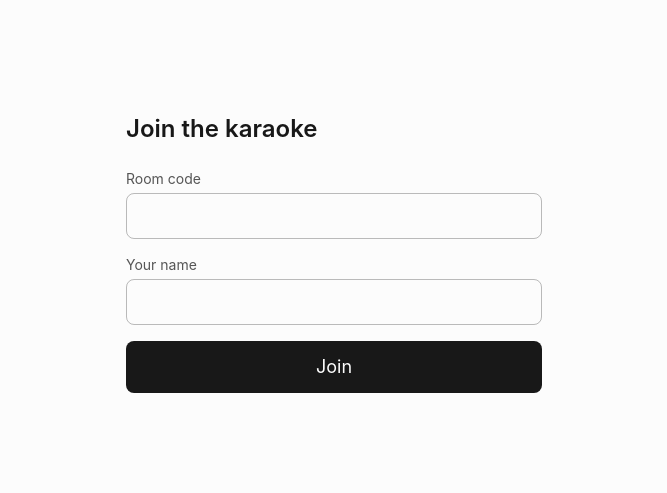
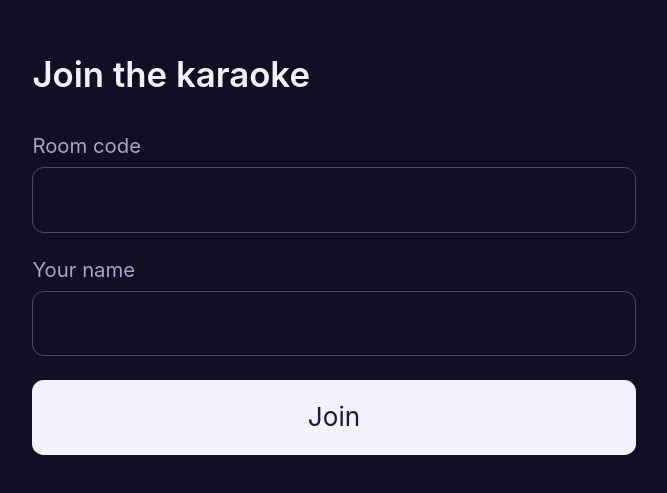
Before and after one commit to PaulAugsten/karaoke, a Next.js app: page /join in a window 1280 px wide. Shown: the part 147-640 px from the top of the page, without its empty margins (306-973 px from the left). Built offline with nearby package versions, Linux system fonts and the light colour scheme.

Commit message:
feat: add neon night tokens, display font, selected ring and button

```diff
--- a/app/globals.css
+++ b/app/globals.css
@@ -3,15 +3,31 @@
 /* Design tokens: define colors/spacing/radii here and use the generated utilities
    (bg-surface, text-muted, ...) instead of hand-rolled CSS. */
 @theme {
-    --color-surface: oklch(0.99 0 0);
-    --color-foreground: oklch(0.21 0 0);
-    --color-muted: oklch(0.45 0 0);
+    --color-background: #120e24; /* the page and the inside of fields */
+    --color-surface: #1d1838; /* panels, rows, dropdowns */
+    --color-line: #2e2752; /* decorative borders */
+    --color-field: #6f66a6; /* borders of fields: 3:1 against the page */
+    --color-foreground: #f4f1ff;
+    --color-muted: #a9a3c7;
+    --color-accent: #ff4fa3; /* pink: one element per screen */
+    --color-accent-ink: #2a0518; /* text on accent fills */
+    --color-highlight: #5ce1e6; /* cyan: room code, selected ring, "Added" */
+    --color-danger: #ff6b6b;
+    --color-danger-ink: #2a0707; /* text on danger fills */
 }
 
-@media (prefers-color-scheme: dark) {
-    :root {
-        --color-surface: oklch(0.17 0 0);
-        --color-foreground: oklch(0.96 0 0);
-        --color-muted: oklch(0.72 0 0);
+@theme inline {
+    --font-display: var(--font-bricolage), ui-sans-serif, system-ui, sans-serif;
+}
+
+@layer base {
+    html {
+        color-scheme: dark;
+        font-size: clamp(100%, min(2.6vw, 2.9vh), 400%);
+    }
+
+    :focus-visible {
+        outline: max(3px, 0.2rem) solid var(--color-highlight);
+        outline-offset: max(3px, 0.2rem);
     }
 }
--- a/app/layout.tsx
+++ b/app/layout.tsx
@@ -1,17 +1,29 @@
 import { Analytics } from '@vercel/analytics/next';
 import { SpeedInsights } from '@vercel/speed-insights/next';
-import type { Metadata } from 'next';
+import type { Metadata, Viewport } from 'next';
+import { Bricolage_Grotesque } from 'next/font/google';
 import './globals.css';
+
+const bricolage = Bricolage_Grotesque({
+    subsets: ['latin'],
+    display: 'swap',
+    variable: '--font-bricolage',
+});
 
 export const metadata: Metadata = {
     title: 'Karaoke',
-    description: '',
+    description: 'Pick songs on your phone. Sing them on the big screen.',
+};
+
+export const viewport: Viewport = {
+    colorScheme: 'dark',
+    themeColor: '#120e24',
 };
 
 export default function RootLayout({ children }: Readonly<{ children: React.ReactNode }>) {
     return (
-        <html lang="en">
-            <body className="bg-surface text-foreground antialiased">
+        <html lang="en" className={bricolage.variable}>
+            <body className="bg-background text-foreground antialiased">
                 {children}
                 <Analytics />
                 <SpeedInsights />
--- /dev/null
+++ b/components/Button.tsx
@@ -0,0 +1,34 @@
+import type { ComponentProps } from 'react';
+
+type Variant = 'primary' | 'outline' | 'danger';
+type Size = 'md' | 'lg' | 'xl';
+
+const VARIANTS: Record<Variant, string> = {
+    primary: 'bg-accent text-accent-ink',
+    outline: 'border-2 border-line bg-background/75 text-foreground',
+    danger: 'bg-danger text-danger-ink',
+};
+
+const SIZES: Record<Size, string> = {
+    md: 'rounded-xl px-4 py-3 text-lg',
+    lg: 'rounded-xl px-5 py-3 text-xl',
+    xl: 'rounded-2xl px-10 py-5 text-3xl',
+};
+
+/** The classes of a button, for elements that only look like one */
+export function buttonClass(variant: Variant = 'primary', size: Size = 'md'): string {
+    return `inline-flex items-center justify-center font-bold disabled:opacity-50 aria-disabled:opacity-50 ${VARIANTS[variant]} ${SIZES[size]}`;
+}
+
+type ButtonProps = ComponentProps<'button'> & { variant?: Variant; size?: Size };
+
+/** Pass className for position and width only */
+export function Button({ variant, size, className = '', type = 'button', ...props }: ButtonProps) {
+    return (
+        <button
+            type={type}
+            className={`${buttonClass(variant, size)} ${className}`.trim()}
+            {...props}
+        />
+    );
+}
```
Also changed, not shown: 1 other file (tests, documents, lock files or other folders).
